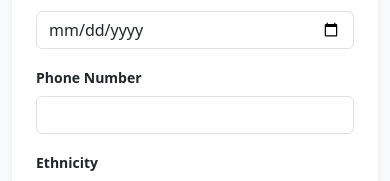
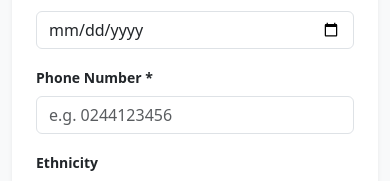
Before and after one commit to Joysilas389/oghscd-data-tracker, a Next.js app: page /screenings/new in a window 390 px wide. Shown: the part 482-663 px from the top of the page. Built offline with nearby package versions, Linux system fonts and the light colour scheme.

Commit message:
Make phone number required on new screening form, edit form and APIs

```diff
--- a/app/api/patients/[id]/route.ts
+++ b/app/api/patients/[id]/route.ts
@@ -9,7 +9,7 @@ const UpdatePatientSchema = z.object({
   lastName: z.string().min(1),
   sex: z.enum(["MALE", "FEMALE"]),
   dateOfBirth: z.string().min(1),
-  phoneNumber: z.string().default(""),
+  phoneNumber: z.string().min(10, "Phone number is required and must be at least 10 digits"),
   ethnicity: z.string().optional().default(""),
   nhisStatus: z.enum(["NONE", "ACTIVE", "EXPIRED"]).default("NONE"),
   address: z.string().optional().default(""),
--- a/app/api/screenings/route.ts
+++ b/app/api/screenings/route.ts
@@ -10,7 +10,7 @@ const Schema = z.object({
     firstName: z.string().min(1),
     lastName: z.string().min(1),
     sex: z.enum(["MALE", "FEMALE"]),
-    phoneNumber: z.string().optional().default(""),
+    phoneNumber: z.string().min(10, "Phone number is required and must be at least 10 digits"),
     dateOfBirth: z.string(),
     ethnicity: z.string().optional().default(""),
     nhisStatus: z.enum(["ACTIVE", "EXPIRED", "NONE"]).default("NONE"),
--- a/app/screenings/[id]/edit/page.tsx
+++ b/app/screenings/[id]/edit/page.tsx
@@ -197,9 +197,11 @@ export default function EditScreeningPage() {
                   onChange={setP("dateOfBirth")} required />
               </div>
               <div className="col-md-6">
-                <label className="form-label small fw-semibold">Phone Number</label>
+                <label className="form-label small fw-semibold">Phone Number *</label>
                 <input className="form-control" value={patient.phoneNumber}
-                  onChange={setP("phoneNumber")} />
+                  onChange={setP("phoneNumber")}
+                  placeholder="e.g. 0244123456"
+                  required />
               </div>
               <div className="col-md-6">
                 <label className="form-label small fw-semibold">NHIS Status</label>
--- a/app/screenings/new/page.tsx
+++ b/app/screenings/new/page.tsx
@@ -366,9 +366,11 @@ export default function NewScreeningPage() {
                       onChange={sp("dateOfBirth")} required />
                   </div>
                   <div className="col-md-4">
-                    <label className="form-label small fw-semibold">Phone Number</label>
+                    <label className="form-label small fw-semibold">Phone Number *</label>
                     <input type="tel" className="form-control"
-                      value={patient.phoneNumber} onChange={sp("phoneNumber")} />
+                      value={patient.phoneNumber} onChange={sp("phoneNumber")}
+                      placeholder="e.g. 0244123456"
+                      required />
                   </div>
                   <div className="col-md-6">
                     <label className="form-label small fw-semibold">Ethnicity</label>
```
